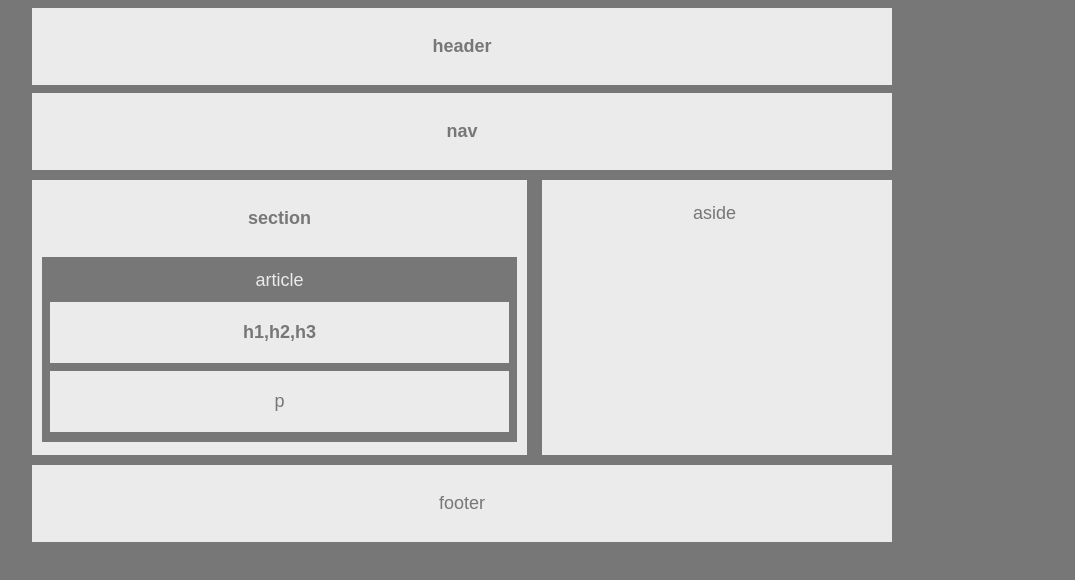
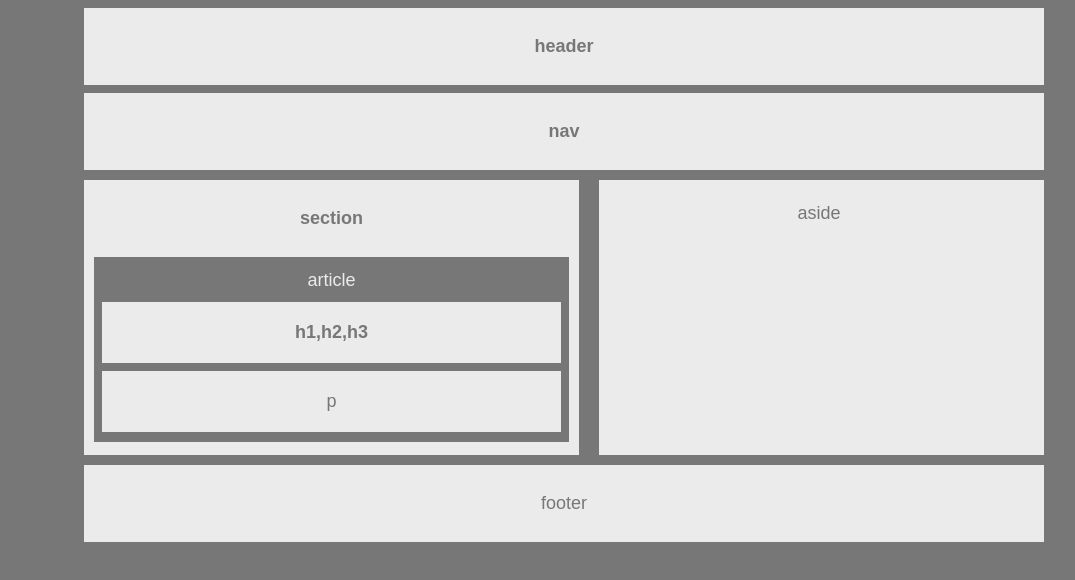
Before and after one commit to devindinapoli/HW-Wireframe, a plain HTML site: page index.html in a window 1280 px wide. Shown: the whole page, without its empty margins (76-1151 px from the left). Drawn offline with Linux system fonts and the light colour scheme.

Commit message:
updated css & html

```diff
--- a/style.css
+++ b/style.css
@@ -5,12 +5,14 @@ body {
    font-size: 18px;
    line-height: 150%;
    width: 960px;
+   margin: 0 auto;
 
 }
 
 header{
     background-color: #ebebeb;
-    margin-left: 100px;
+
+
 
 
 }
@@ -29,7 +31,7 @@ h1 {
 
 nav {
     background-color: #ebebeb;
-    margin-left: 100px;
+
 
 
 
@@ -52,7 +54,7 @@ section {
     float: left;
     margin-top: 10px;
     width: 495px;
-    margin-left: 100px;
+
     position: relative;
     height: 275px;
     margin-bottom: 10px;
@@ -111,7 +113,7 @@ aside {
     color: #777;
     float: right;
     height: 235px;
-    width: 305px;
+    width: 400px;
     margin-top: 10px;
     padding: 20px;
     padding-right: 25px;
@@ -127,7 +129,7 @@ footer {
     text-align: center;
     margin-bottom: 20px;
     padding: 25px 0;
-    margin-left: 100px;
+
 
 
 
```
